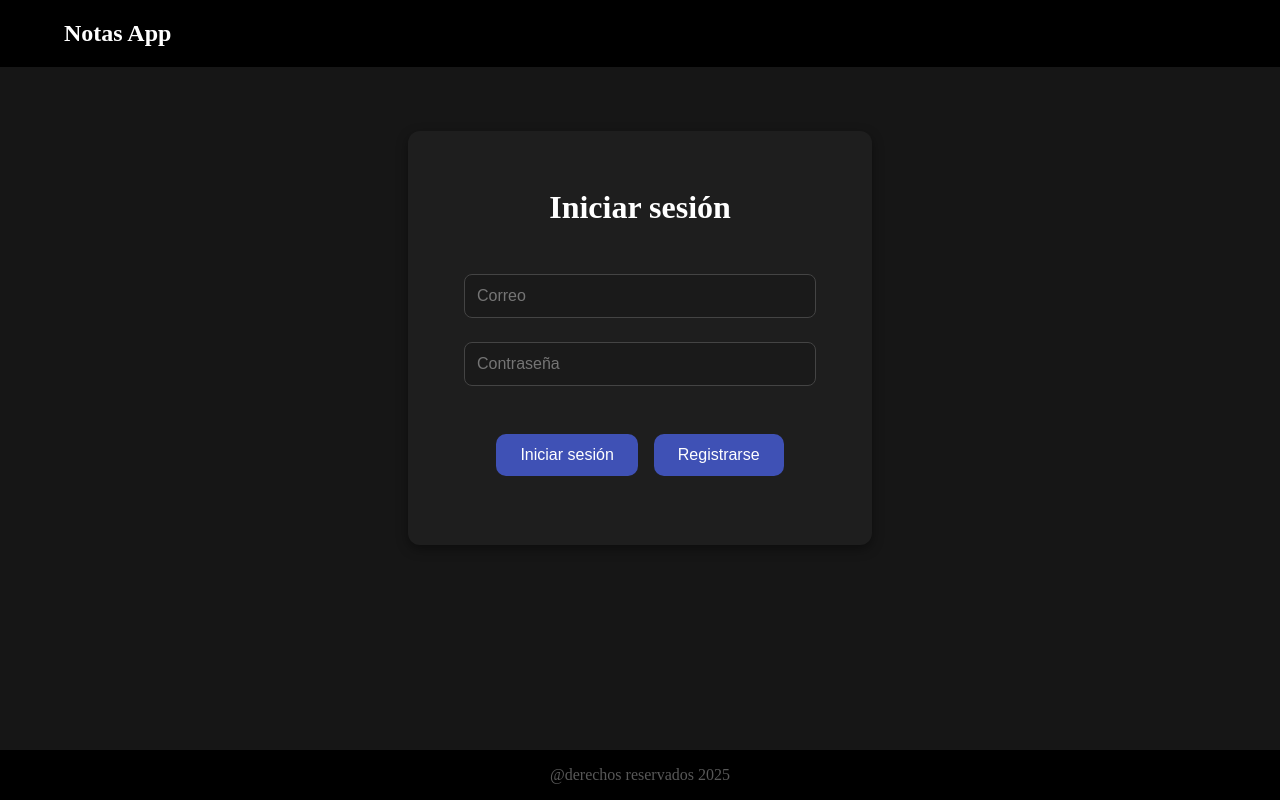
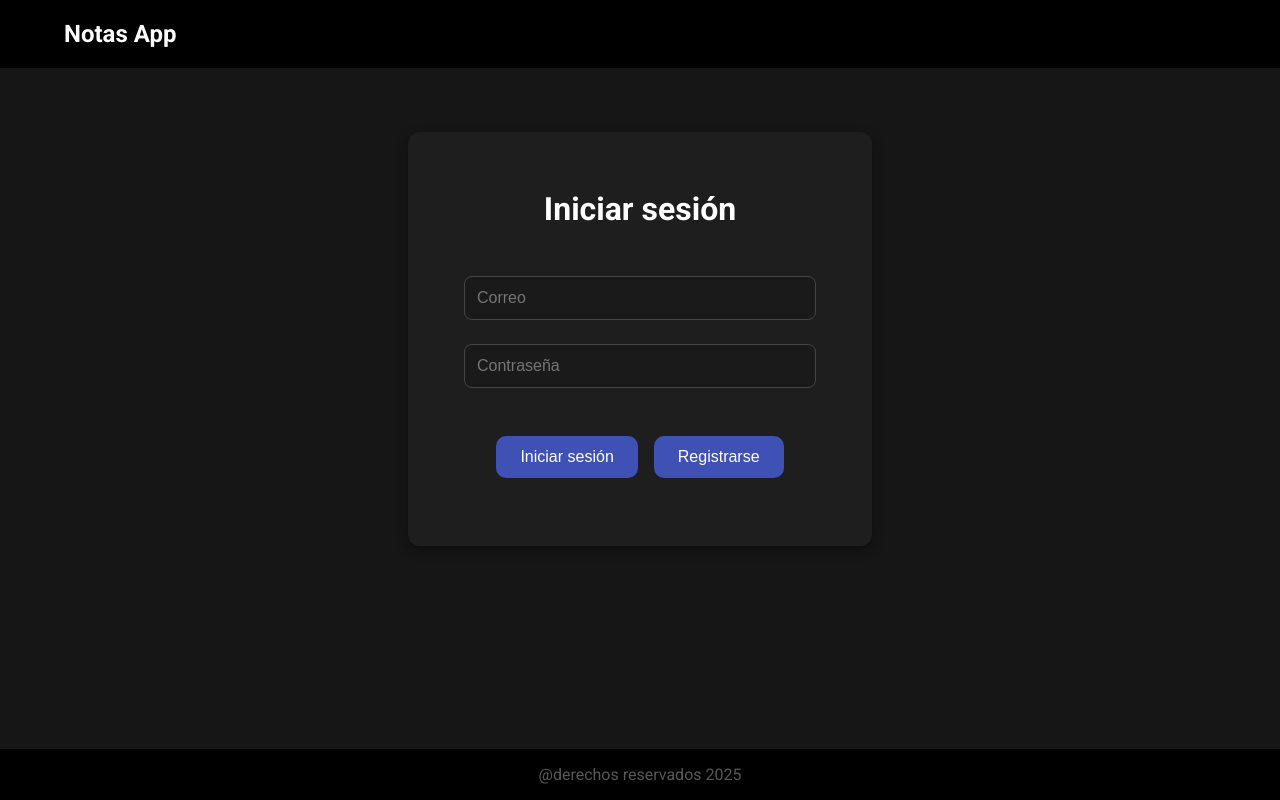
Before and after one commit to MarcoCordoba/App-Notas-Frontend, a React (Vite) app: page /login in a window 1280 px wide. Built offline with nearby package versions, Linux system fonts and the light colour scheme.

Commit message:
nueva font

```diff
--- a/index.html
+++ b/index.html
@@ -4,6 +4,9 @@
     <meta charset="UTF-8" />
     <link rel="icon" type="image/png" href="/NotasAppImg.png" />
     <meta name="viewport" content="width=device-width, initial-scale=1.0" />
+    <link rel="preconnect" href="https://fonts.googleapis.com">
+    <link rel="preconnect" href="https://fonts.gstatic.com" crossorigin>
+    <link href="https://fonts.googleapis.com/css2?family=Roboto:ital,wght@0,100..900;1,100..900&display=swap" rel="stylesheet">
     <title>Notas app</title>
   </head>
   <body>
--- a/src/index.css
+++ b/src/index.css
@@ -3,4 +3,5 @@
     padding: 0;
     background-color: #161616;
     color: white;
+    font-family: "Roboto", sans-serif;
 }
```
